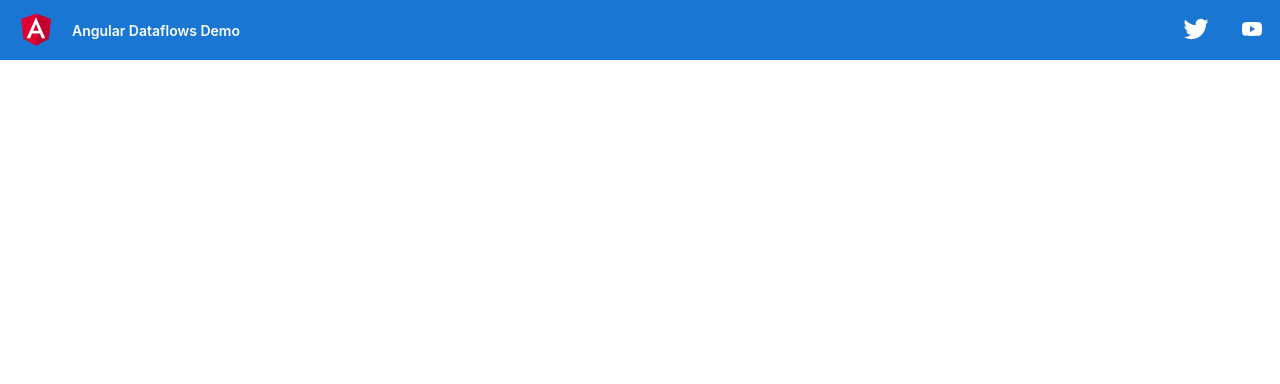
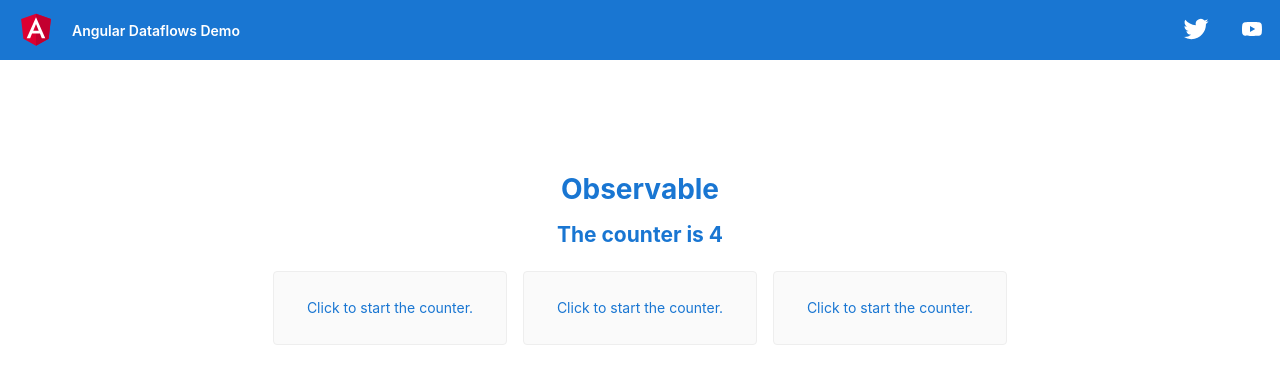
Before and after one commit to fknipp/angular-dataflows, an Angular app: page /observable in a window 1280 px wide. Before the commit this address led to /. Shown: the top 384 px of the page. Built offline with nearby package versions, Linux system fonts and the light colour scheme.

Commit message:
Add demo for observables

```diff
--- a/src/app/app.routes.ts
+++ b/src/app/app.routes.ts
@@ -3,6 +3,7 @@ import { EventsComponent } from './events/events.component';
 import { HomeComponent } from './home/home.component';
 import { FunctionComponent } from './function/function.component';
 import { SignalComponent } from './signal/signal.component';
+import { ObservableComponent } from './observable/observable.component';
 
 export const routes: Routes = [
   {
@@ -24,5 +25,10 @@ export const routes: Routes = [
     path: 'signal',
     component: SignalComponent,
     title: 'Signal'
+  },
+  {
+    path: 'observable',
+    component: ObservableComponent,
+    title: 'Observable'
   }
 ];
--- /dev/null
+++ b/src/app/observable/observable-child.component.ts
@@ -0,0 +1,30 @@
+import { Component } from '@angular/core';
+import { CommonModule } from '@angular/common';
+import { TimerService } from './timer.service';
+
+@Component({
+  selector: 'app-observable-child',
+  standalone: true,
+  imports: [CommonModule],
+  template: `
+<div [ngSwitch]="subscribed" class="card" (click)="subscribe()">
+  <p *ngSwitchCase="true">My child counter is {{seconds}}.</p>
+  <p *ngSwitchDefault>Click to start the counter.</p>
+</div>`,
+  styles: [
+  ]
+})
+export class ObservableChildComponent {
+  subscribed = false;
+  seconds = 0;
+
+  constructor(
+    private timerService:TimerService
+  )
+ {}
+
+  subscribe() {
+    this.subscribed = true;
+    this.timerService.secondsCounter.subscribe(seconds => this.seconds = seconds);
+  }
+}
--- /dev/null
+++ b/src/app/observable/observable.component.ts
@@ -0,0 +1,32 @@
+import { Component } from '@angular/core';
+import { CommonModule } from '@angular/common';
+import { TimerService } from './timer.service';
+import { ObservableChildComponent } from './observable-child.component';
+
+@Component({
+  selector: 'app-observable',
+  standalone: true,
+  imports: [CommonModule, ObservableChildComponent],
+  template: `
+  <h1>Observable</h1>
+  <h2>The counter is {{seconds}}</h2>
+  <div class="card-container">
+    <app-observable-child/>
+    <app-observable-child/>
+    <app-observable-child/>
+  </div>
+  `,
+  styles: [
+  ]
+})
+export class ObservableComponent {
+
+  seconds = 0;
+
+  constructor(
+    private timerService: TimerService
+  ) {
+    timerService.secondsCounter.subscribe(seconds => this.seconds = seconds);
+  }
+
+}
--- /dev/null
+++ b/src/app/observable/timer.service.ts
@@ -0,0 +1,12 @@
+import { Injectable } from '@angular/core';
+import { interval } from 'rxjs';
+
+@Injectable({
+  providedIn: 'root'
+})
+export class TimerService {
+
+  secondsCounter = interval(1000);
+
+  constructor() { }
+}
```
Also changed, not shown: 1 other file (tests, documents, lock files or other folders).
